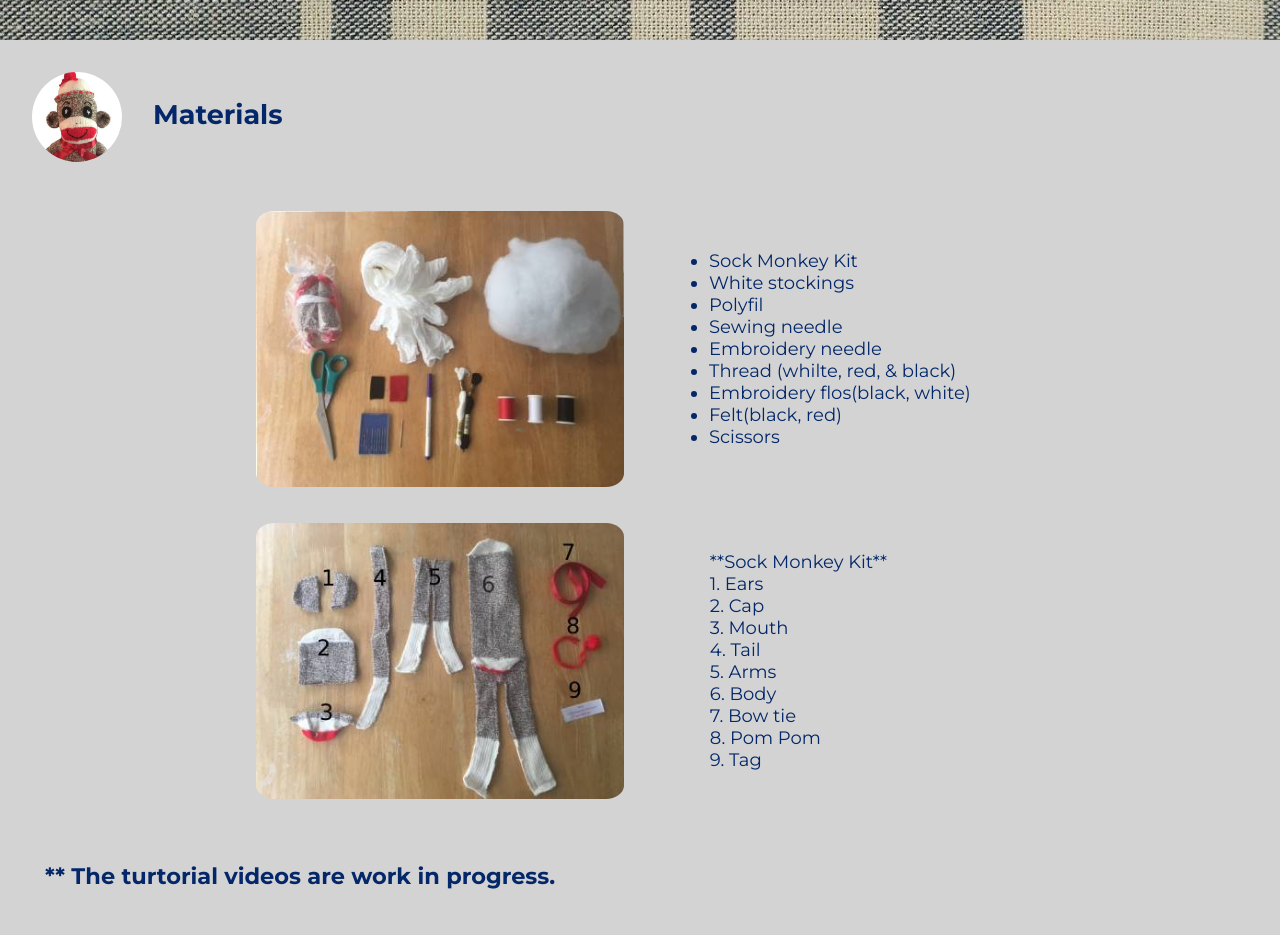
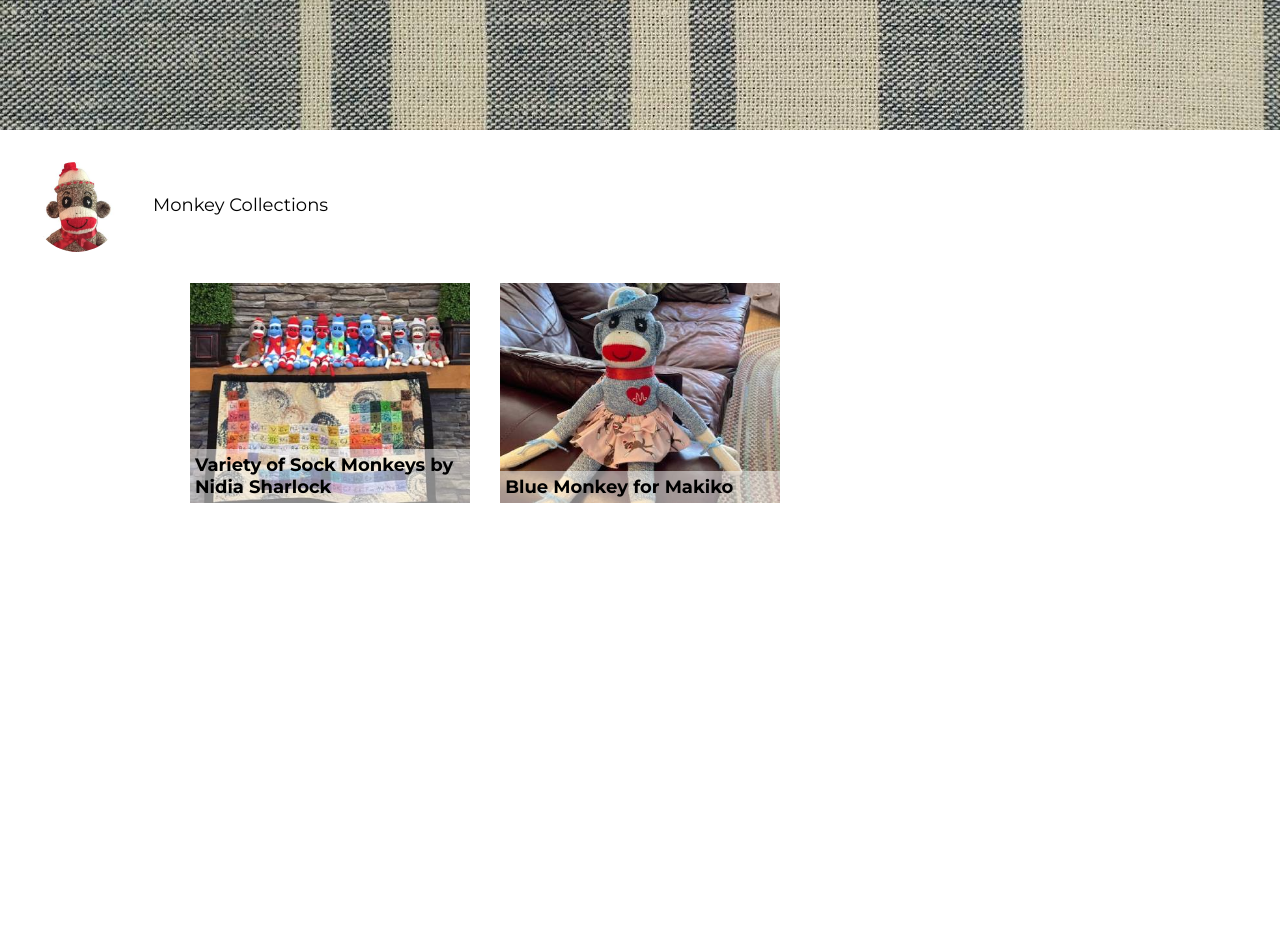
Before and after one commit to HirokoS/SockMonkey, a plain HTML site: page gallery.html in a window 1280 px wide. Shown: the part 500-1435 px from the top of the page. After the commit the page ends 1034 px from the top, so only its background shows below. Drawn offline with Linux system fonts and the light colour scheme.

Commit message:
Contents modified
The page changed from Tutorial to Gallery

```diff
--- a/gallery.html
+++ b/gallery.html
@@ -7,7 +7,7 @@
         <link rel="stylesheet" href='style.css'>
         <link rel="icon" href="favicon/favicon_io/favicon.ico">
         <link rel="stylesheet" href="https://cdnjs.cloudflare.com/ajax/libs/font-awesome/5.15.3/css/all.min.css">
-        <title>Monkey Junction</title>
+        <title>Monkey Makers</title>
     </head>
 <body>
     <header>
@@ -31,52 +31,25 @@
         <h1>Gallery</h1>
     </section>
 
-    <section class="materials">
-        <div class="icon"></div><span class="materials">Materials</span>
+    <section >
+        <div class="icon"></div><span>Monkey Collections</span>
     </section>
 
-    <section class="tutorial-main">
-        <div class="tutorial-container">
-            <img src="./images/materials.jpg" alt="">
-        </div>
-        <div class="tutorial-container">
-            <ul>
-                <li>Sock Monkey Kit</li>
-                <li>White stockings</li>
-                <li>Polyfil</li>
-                <li>Sewing needle</li>
-                <li>Embroidery needle</li>
-                <li>Thread (whilte, red, & black)</li>
-                <li>Embroidery flos(black, white)</li>
-                <li>Felt(black, red)</li>
-                <li>Scissors</li>
-            </ul>
-        </div>
+    <section class="cards">
+        <article>
+            <img class="article-img" src="images/NidiasMonkeys.jpg" alt="Nidia's sock monkeys"/>
+            <h1 class="article-title">
+                Variety of Sock Monkeys by Nidia Sharlock
+            </h1>
+        </article>
+        <article>
+            <img class="article-img" src="images/BlueMonkey.jpg" alt="Blue Monkey"/>
+            <h1 class="article-title">
+                Blue Monkey for Makiko
+            </h1>
+        </article>
+
     </section>
-    <section class="tutorial-main">
-        <div class="tutorial-container">
-            <img class="kitpic" src="./images/Kit.jpg" alt="">
-        </div>
-        <div class="tutorial-container kit">
-            <ul>
-                <li>**Sock Monkey Kit**</li>
-                <li>1. Ears</li>
-                <li>2. Cap</li>
-                <li>3. Mouth</li>
-                <li>4. Tail</li>
-                <li>5. Arms</li>
-                <li>6. Body</li>
-                <li>7. Bow tie</li>
-                <li>8. Pom Pom</li>
-                <li>9. Tag</li>
-            </ul>
-        </div>
-    </section>
-
-    <div class="tutorial-videos">
-        <h1>** The turtorial videos are work in progress.</h1>
-    </div>
-
 
     <script src="script.js"></script>
 </body>
--- a/style.css
+++ b/style.css
@@ -15,7 +15,7 @@ body{
 .section-main{
     position: relative;
     width: 100%;
-    min-height: 30rem;/*100vh;*/
+    min-height: 35rem;/*100vh;*/
     background-size: cover;
     background-position: center;
     display: flex;
@@ -199,44 +199,7 @@ section.counters{
     margin-top: 0.5rem;
 }
 
-/* Tutorial page */
-
-.tutorial-main{
-    background-color: lightgray;
-    width: 100%;
-    color: #032769;
-    background-size: cover;
-    display: flex;
-    justify-content: center;
-    align-items: center;
-    padding: 1rem 5rem;
-}
-
-.tutorial-main img{
-    display: block;
-    width: 100%;
-    margin: auto auto;
-    float: left;
-    border-radius: 5%;
-}
-
-.tutorial-container{
-    margin: auto auto;
-}
-
-.tutorial-main{
-    display: grid;
-    grid-template-columns: repeat(auto-fill,minmax(350px,1fr));
-    grid-gap: 1.75rem;
-    padding: 1rem 20%;
-}
-
-.materials{
-    background-color: lightgray;
-    color: #032769;
-    font-size: 1.5rem;
-    font-weight: bold;
-}
+/* Gallery page */
 
 .icon{
     background-image: url('./images/Pico.jpg');
@@ -249,51 +212,37 @@ section.counters{
     margin: 1.75rem;
 }
 
-.kit ul{
-    list-style-type: none;
+.cards {
+    display: grid;
+    grid-template-columns: repeat(auto-fill, minmax(250px,1fr));
+    grid-gap: 1.7rem;
+   /* padding: 1rem;*/
+   max-width: 900px;
+   margin: 0 auto 1.7rem;
 }
 
-.kit{
-    margin: 0 3rem;
+article {
+    position: relative;
 }
 
-/* Delete line 246-251 when uploading tutorial videos in tutorials page */
-.tutorial-videos h1{
-    font-size: 1.25rem;
-    color: #032769;
-    background-color: lightgray;
-    padding: 2.5rem;
+.article-img {
+    height: 220px;
+    width: 100%;
+    object-fit: cover;
 }
+
+.article-title {
+    position: absolute;
+    bottom: 0;
+    width: 100%;
+    padding: 5px;
+    background-color: rgba(255,255,255,0.5);
+}
+
 
 /* News */
 
-.news-main{
-    background-color: white;;
-    width: 100%;
-    color:#032769;
-    background-size: cover;
-    display: flex;
-    justify-content: center;
-    align-items: center;
-    padding: 1rem 5rem;
-}
 
-.news-container{
-    display: grid;
-    grid-template-columns: repeat(auto-fill,minmax(250px, 1fr));
-    grid-gap: 1.25rem;
-    padding: 1rem 3rem;
-}
-
-.item img{
-    border: 0.1rem solid #ddd;
-    border-radius: 0.25rem;
-    padding: 0.28rem;
-}
-
-.note{
-    padding-left: 2rem;
-}
 
 /* Nidia's article*/
 
```
Also changed, not shown: about.html (+1 -1 lines), contact.html (+1 -1 lines), history.html (+1 -1 lines), index.html (+2 -2 lines), news.html (+31 -11 lines), nidia.html (+1 -1 lines), images/BM recog 1.jpg (added), images/BM recog.jpg (added), images/BlueMonkey.jpg (added), images/Kit.jpg (deleted), images/Margrit.jpg (added), images/NidiasMonkeys.jpg (added), images/Party4Makiko2.jpg (added), images/materials.jpg (deleted).
